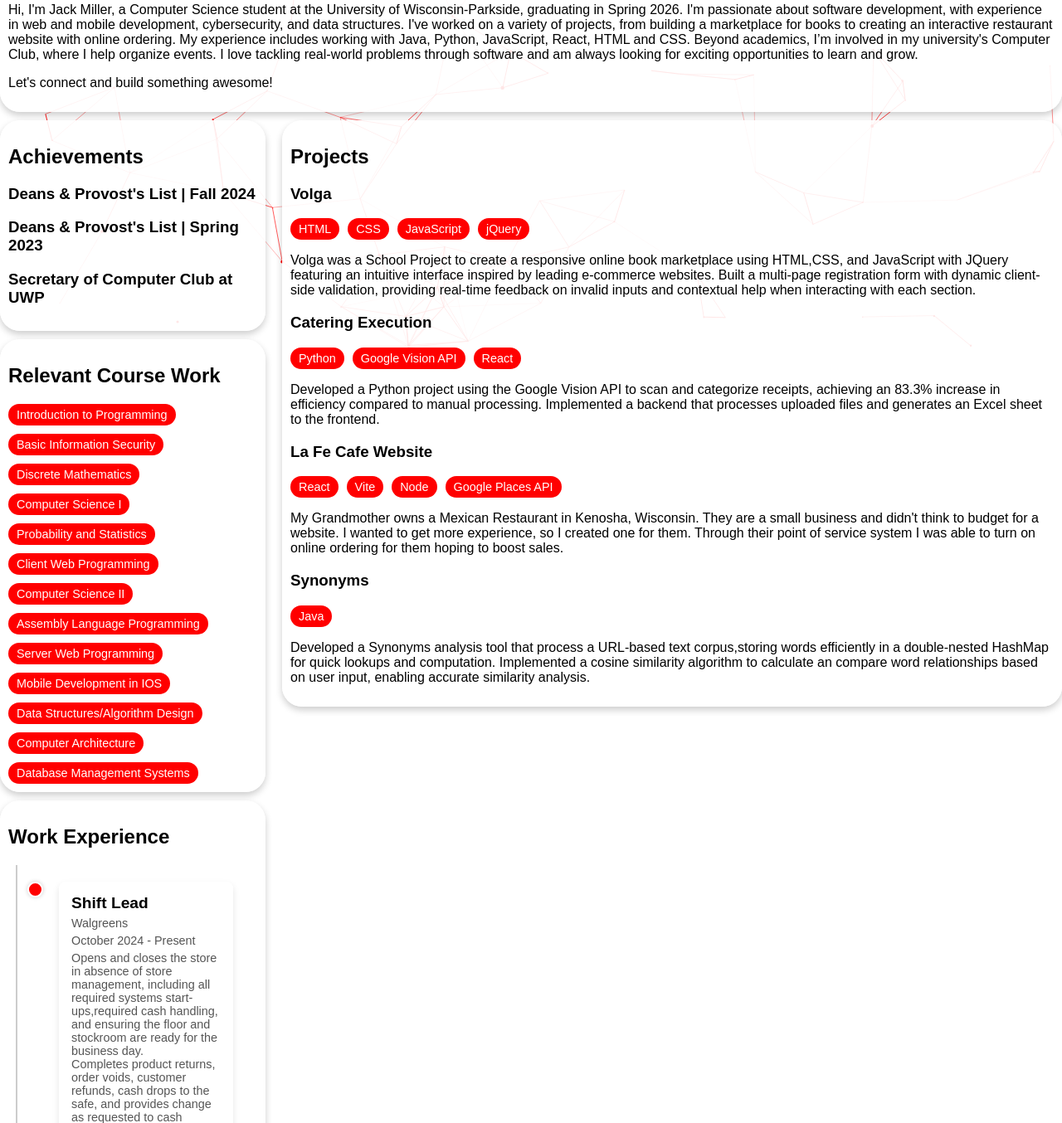
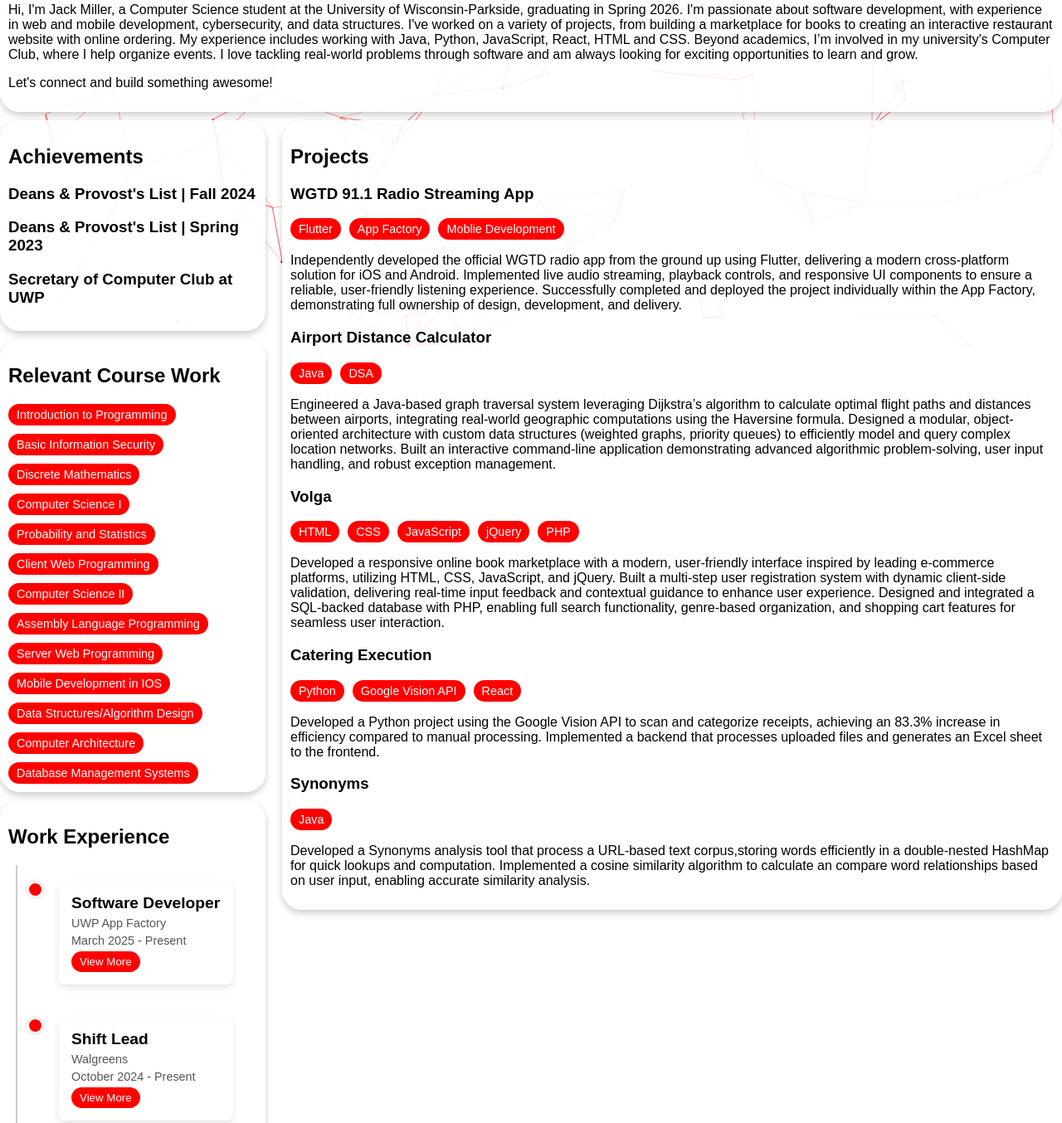
Before and after one commit to mjack6182/Personal-Portfolio, a website: page index.html in a window 1280 px wide. Shown: the part 375-1729 px from the top of the page at 83% size. Drawn offline with Linux system fonts and the light colour scheme; a web font is replaced by a local one.

Commit message:
updated the website with up to date information

```diff
--- a/index.html
+++ b/index.html
@@ -23,7 +23,7 @@
   <div class="profileInfo">
     <h1 class="name">Jack Miller</h1>
     <h2 class = "degree">B.S. Computer Science - Expected Graduation Spring 2026</h2>
-    <h3 class ="minor"> Minor in Web Development</h3>
+    <h3 class ="minor"> Certificates : Data Science, Web Development, Cyber Security</h3>
     <div class="socials">
       <a href="https://github.com/mjack6182" target="_blank" title=" Visit my Github">
         <img src="github.svg" alt="GitHub" class="social-icon">
@@ -32,7 +32,7 @@
         <img src="linkedin.svg" alt="LinkedIn" class="social-icon">
       </a>
       <div class="resume">
-        <a href="Jack%20Miller%20resume%201_29_2025.pdf" download="JohnDoe_Resume" class="resume-link" title="Download my resume">
+        <a href="Jack%20Miller%20resume%208-23-2025.pdf" download="JackMiller_Resume" class="resume-link" title="Download my resume">
           <img src="fileicon.svg" alt="Download Resume" class="social-icon">
         </a>
       </div>
@@ -91,6 +91,17 @@
         <div class="timeline-event">
           <div class="timeline-dot"></div>
           <div class="timeline-content">
+            <h3>Software Developer</h3>
+            <p>UWP App Factory</p>
+            <p>March 2025 - Present</p>
+            <p class ="short-desc">Design and deliver client-focused software solutions using modern frameworks and technologies. Collaborate in team-based projects with
+              version control and agile practices, leveraging tools such as Swift, Flutter, and other platforms to build efficient, maintainable applications.</p>
+            <button class="view-more" onclick="openModal('job3')">View More</button>
+          </div>
+        </div>
+        <div class="timeline-event">
+          <div class="timeline-dot"></div>
+          <div class="timeline-content">
             <h3>Shift Lead</h3>
             <p>Walgreens</p>
             <p>October 2024 - Present</p>
@@ -139,6 +150,18 @@
         </div>
       </div>
 
+      <div id="job3" class="modal">
+        <div class="modal-content">
+          <span class="close">&times;</span>
+          <h3>Software Developer</h3>
+          <p>UWP App Factory</p>
+          <p>March 2025 - Present</p>
+          <p>Design, Develop, and deploy software solutions for clients using modern development frameworks and technologies.</p>
+          <p>Engaged in team-based development using version control, and collaborative tools to ensure efficient project delivery and maintainable codebases.          </p>
+          <p>Worked with multiple development tools such as Swift, Flutter, and many more.          </p>
+        </div>
+      </div>
+
     </section>
   </div>
   <!-- Pop-up Modal -->
@@ -154,14 +177,35 @@
 <section class = "projects">
     <h2>Projects</h2>
     <div class="project">
+      <h3>WGTD 91.1 Radio Streaming App</h3>
+      <div class="tech-bubble">
+        <span>Flutter</span> <span>App Factory</span> <span>Moblie Development</span>
+      </div>
+      <p>
+        Independently developed the official WGTD radio app from the ground up using Flutter, delivering a modern cross-platform solution for iOS and Android.
+Implemented live audio streaming, playback controls, and responsive UI components to ensure a reliable, user-friendly listening experience.
+Successfully completed and deployed the project individually within the App Factory, demonstrating full ownership of design, development, and delivery.
+      </p>
+      <div class="project">
+        <h3>Airport Distance Calculator</h3>
+        <div class="tech-bubble">
+          <span>Java</span> <span>DSA</span>
+        </div>
+        <p>
+          Engineered a Java-based graph traversal system leveraging Dijkstra’s algorithm to calculate optimal flight paths and distances between airports, integrating real-world geographic computations using the Haversine formula.
+          Designed a modular, object-oriented architecture with custom data structures (weighted graphs, priority queues) to efficiently model and query complex location networks.
+          Built an interactive command-line application demonstrating advanced algorithmic problem-solving, user input handling, and robust exception management.
+        </p>
+    <div class="project">
       <h3>Volga</h3>
       <div class="tech-bubble">
-        <span>HTML</span> <span>CSS</span> <span>JavaScript</span><span>jQuery</span>
+        <span>HTML</span> <span>CSS</span> <span>JavaScript</span><span>jQuery</span><span>PHP</span>
       </div>
       <p>
-        Volga was a School Project to create a responsive online book marketplace using HTML,CSS, and JavaScript with JQuery
-        featuring an intuitive interface inspired by leading e-commerce websites. Built a multi-page registration form with dynamic client-side validation, providing real-time feedback on invalid
-        inputs and contextual help when interacting with each section.
+        Developed a responsive online book marketplace with a modern, user-friendly interface inspired by leading e-commerce platforms, utilizing HTML, CSS, JavaScript, and jQuery.
+Built a multi-step user registration system with dynamic client-side validation, delivering real-time input feedback and contextual guidance to enhance user experience.
+Designed and integrated a SQL-backed database with PHP, enabling full search functionality, genre-based organization, and shopping cart features for seamless user interaction.
+
       </p>
 <!--      <a href="https://github.com/mjack6182/Volga" target="_blank"><img src="volga.png" alt="volga" class="project-image"></a>-->
     </div>
@@ -177,7 +221,7 @@
         </p>
 <!--        <a href="https://github.com/bjrodrigu/Catering-Project" target="_blank"><img src="volga.png" alt="volga" class="project-image"></a>-->
       </div>
-    <div class="project">
+    <!-- <div class="project">
       <h3>La Fe Cafe Website</h3>
       <div class="tech-bubble">
         <span>React</span> <span>Vite</span><span>Node</span> <span>Google Places API</span>
@@ -186,9 +230,9 @@
         My Grandmother owns a Mexican Restaurant in Kenosha, Wisconsin. They are a small business and didn't think to budget for
         a website. I wanted to get more experience, so I created one for them. Through their point of service system I was able to
         turn on online ordering for them hoping to boost sales.
-      </p>
+      </p> -->
 <!--      <a href="https://github.com/mjack6182/Volga" target="_blank"><img src="volga.png" alt="volga" class="project-image"></a>-->
-    </div>
+
     <div class="project">
       <h3>Synonyms</h3>
       <div class="tech-bubble">
--- a/popup.css
+++ b/popup.css
@@ -83,14 +83,14 @@
 }
 
 /* Hide "View More" button on larger screens */
-@media (min-width: 768px) {
+@media (min-width: 1500px) {
     .view-more {
         display: none;
     }
 }
 
 /* Hide description on small screens */
-@media (max-width: 768px) {
+@media (max-width: 1500px) {
     .short-desc {
         display: none;
     }
```
Also changed, not shown: 1 other file.
